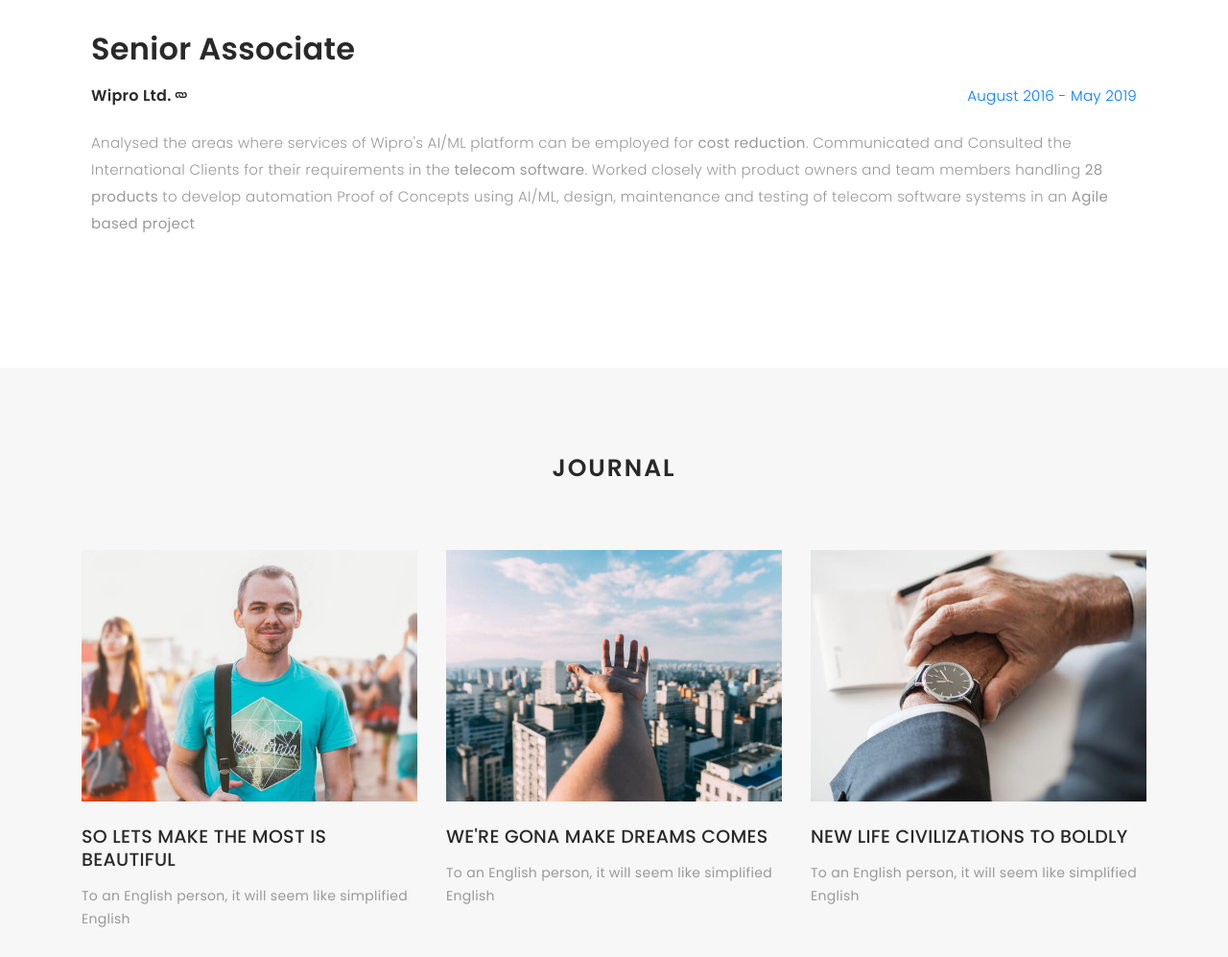
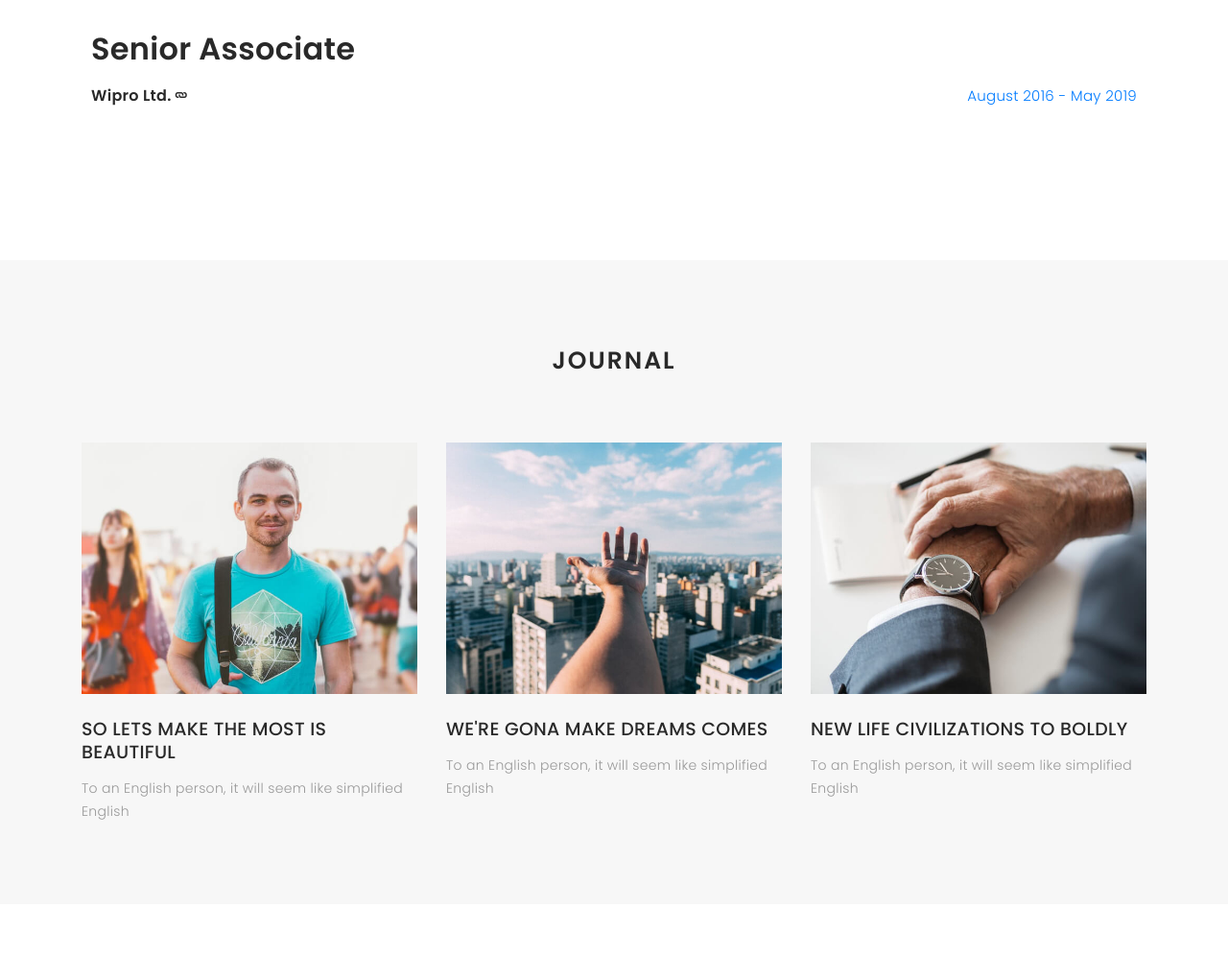
Before and after one commit to meetkaustubh/web, a plain HTML site: page index.html in a window 1280 px wide. Shown: the part 2173-3170 px from the top of the page at 96% size. Drawn offline with Linux system fonts and the light colour scheme; files whose address does not match are found by name; a web font is replaced by a local one.

Commit message:
Update index.html

```diff
--- a/index.html
+++ b/index.html
@@ -212,7 +212,7 @@
               <div class="details"> <span class="subheading float-left"><h4>Wipro Ltd. <a class="ion-link" href="https://www.wipro.com"></a></h4></span>
                 <span class="text-primary float-right">August 2016 - May 2019</span>
               </div>
-              <p class="details">Analysed the areas where services of Wipro's AI/ML platform can be employed for <b>cost reduction</b>. Communicated and Consulted the International Clients for their requirements in the <b>telecom software</b>. Worked closely with product owners and team members handling <b>28 products</b> to develop automation Proof of Concepts using AI/ML, design, maintenance and testing of telecom software systems in an <b>Agile based project</p>
+              <p class="details"></p>
             </div>
 
             <div class="portfolio-thumbnail education text-left clearfix">
```
